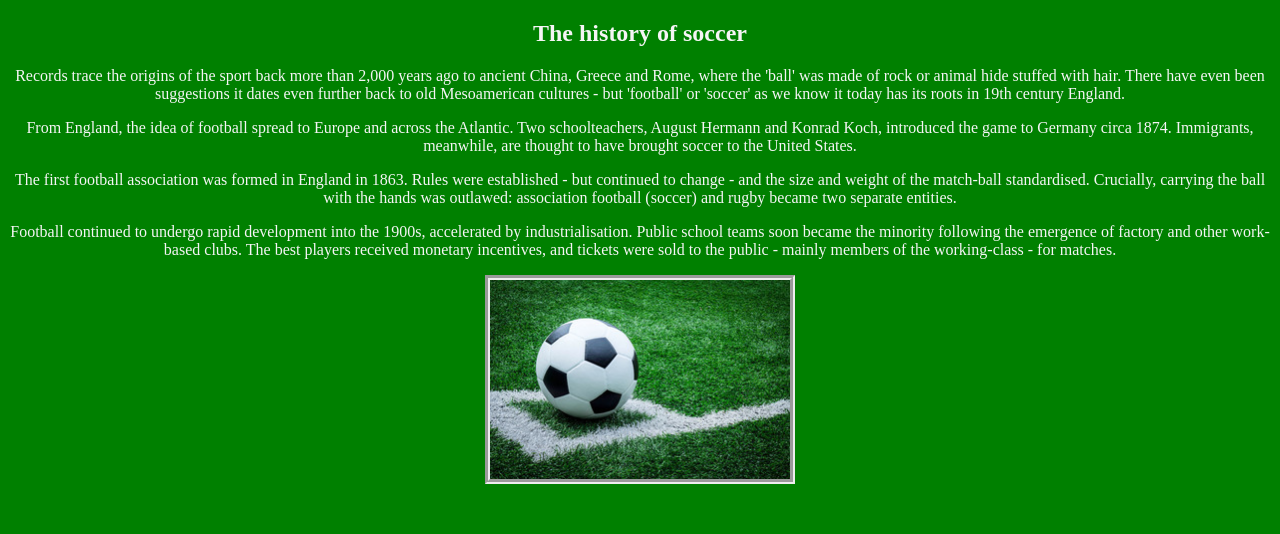
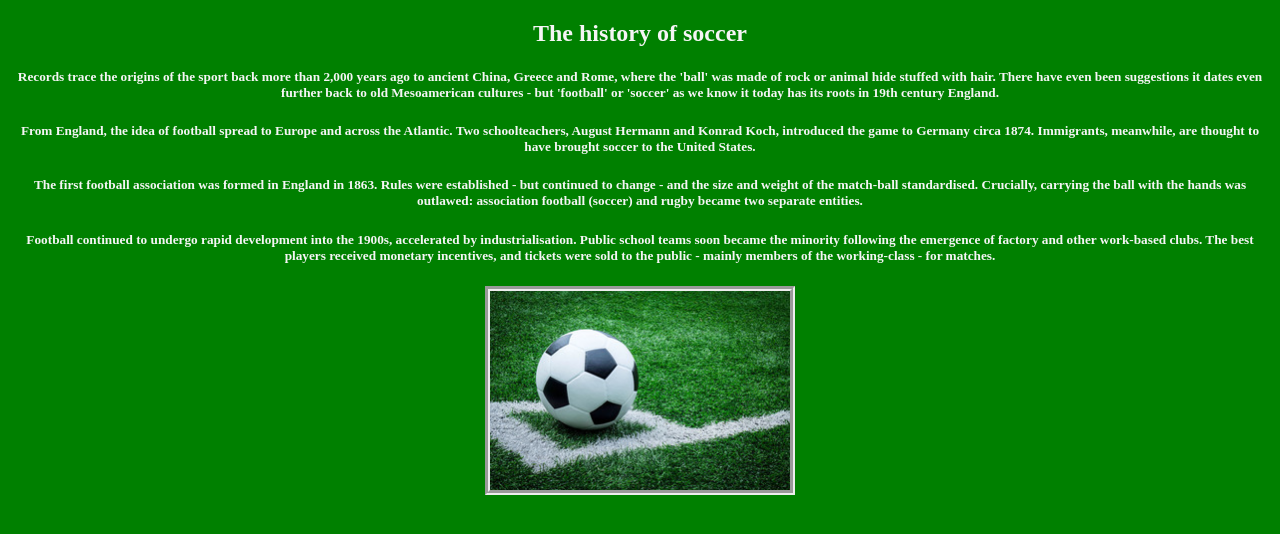
Before and after one commit to Shaylee995/soccer-website-, a plain HTML site: page history.html in a window 1280 px wide. Drawn offline with Linux system fonts and the light colour scheme.

Commit message:
Update history.html

```diff
--- a/history.html
+++ b/history.html
@@ -4,14 +4,16 @@
   </head>
   <body>
     <link rel="stylesheet" href="style.css">
+
     <h2>The history of soccer</h2>
-   <p> Records trace the origins of the sport back more than 2,000 years ago to ancient China, Greece and Rome, where the 'ball' was made of rock or animal hide stuffed with hair. There have even been suggestions it dates even further back to old Mesoamerican cultures - but 'football' or 'soccer' as we know it today has its roots in 19th century England.</p>
 
-    <p> From England, the idea of football spread to Europe and across the Atlantic. Two schoolteachers, August Hermann and Konrad Koch, introduced the game to Germany circa 1874. Immigrants, meanwhile, are thought to have brought soccer to the United States.</p>
+   <h5> Records trace the origins of the sport back more than 2,000 years ago to ancient China, Greece and Rome, where the 'ball' was made of rock or animal hide stuffed with hair. There have even been suggestions it dates even further back to old Mesoamerican cultures - but 'football' or 'soccer' as we know it today has its roots in 19th century England.</h5>
 
-    <p>The first football association was formed in England in 1863. Rules were established - but continued to change - and the size and weight of the match-ball standardised. Crucially, carrying the ball with the hands was outlawed: association football (soccer) and rugby became two separate entities.</p>
+    <h5> From England, the idea of football spread to Europe and across the Atlantic. Two schoolteachers, August Hermann and Konrad Koch, introduced the game to Germany circa 1874. Immigrants, meanwhile, are thought to have brought soccer to the United States.</h5>
 
-     <p> Football continued to undergo rapid development into the 1900s, accelerated by industrialisation. Public school teams soon became the minority following the emergence of factory and other work-based clubs. The best players received monetary incentives, and tickets were sold to the public - mainly members of the working-class - for matches.</p>
+    <h5>The first football association was formed in England in 1863. Rules were established - but continued to change - and the size and weight of the match-ball standardised. Crucially, carrying the ball with the hands was outlawed: association football (soccer) and rugby became two separate entities.</h5>
+
+     <h5> Football continued to undergo rapid development into the 1900s, accelerated by industrialisation. Public school teams soon became the minority following the emergence of factory and other work-based clubs. The best players received monetary incentives, and tickets were sold to the public - mainly members of the working-class - for matches.</h5>
 
     <img src="ball.jpg" alt="Image description" />
  </body>
```
